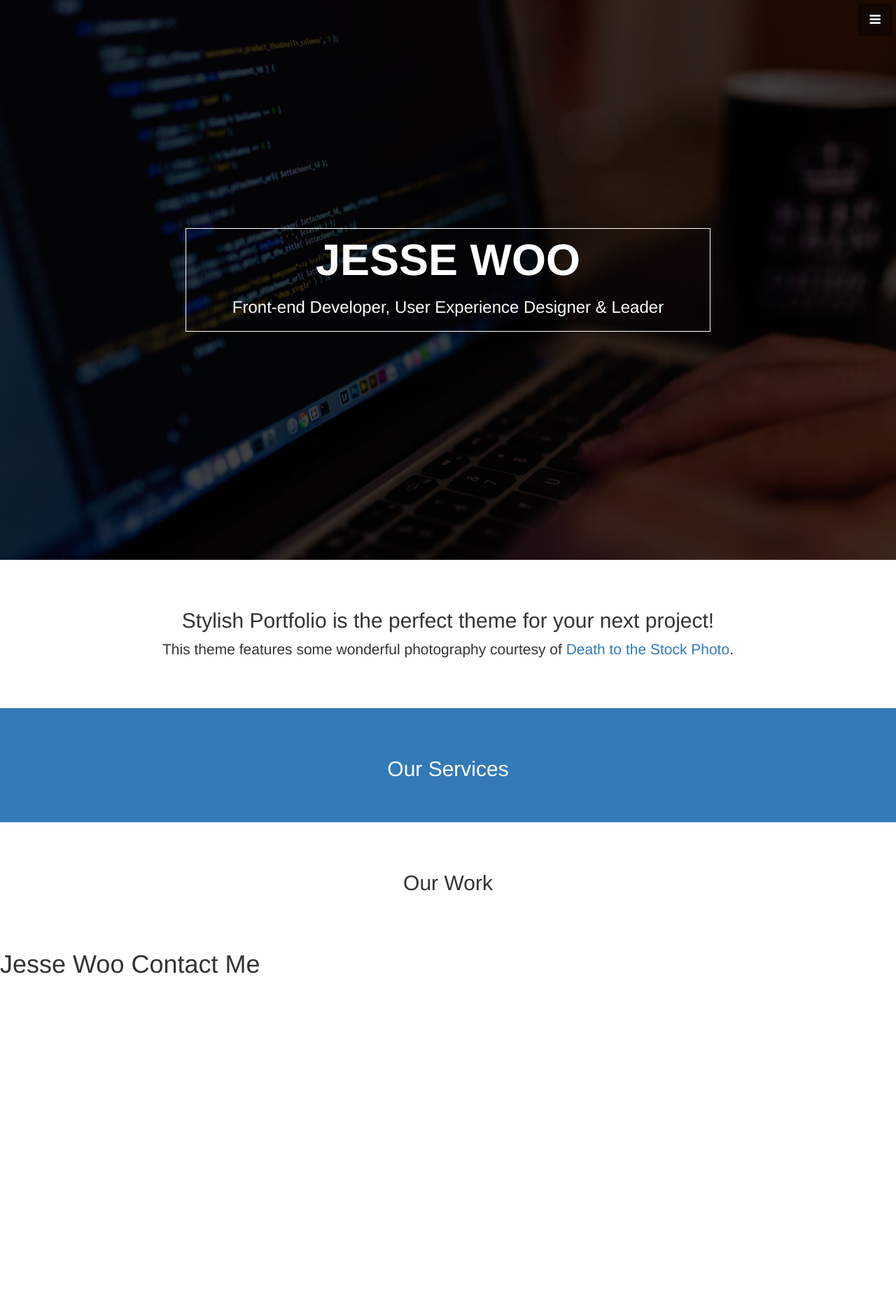
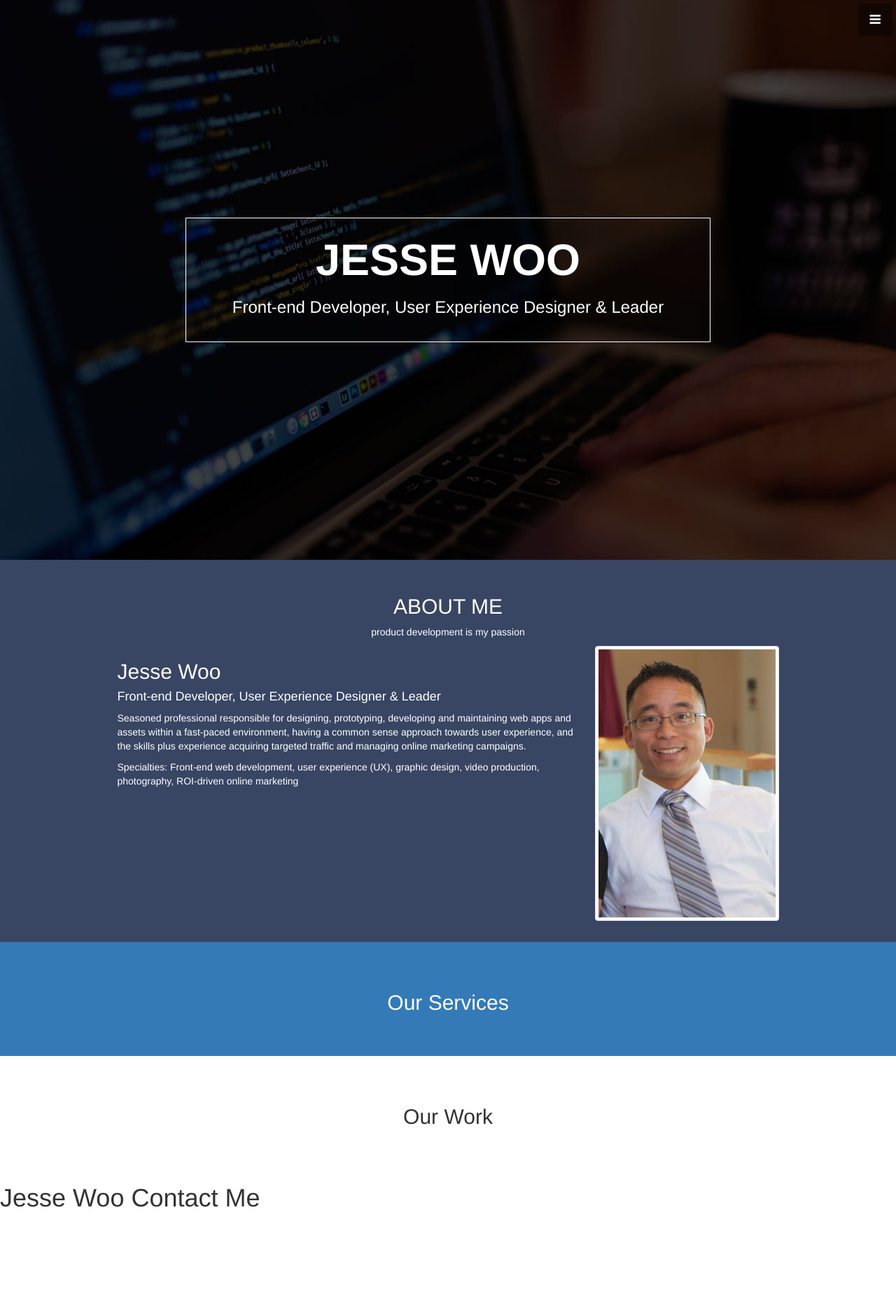
Before and after one commit to jessewoo/jessewoo.github.io, a PHP site: page / in a window 1280 px wide. Shown: the top 1862 px of the page at 70% size. Run offline with PHP 8.4, Linux system fonts and the light colour scheme; some libraries are stand-ins or nearby versions.

Commit message:
New picture

```diff
--- a/css/style.css
+++ b/css/style.css
@@ -168,7 +168,7 @@
 
 #bannerText div {
   border: 1px solid #fff;
-  padding: 10px;
+  padding: 25px 10px;
   width: 60%;
   margin-left: auto;
   margin-right: auto;
@@ -181,7 +181,9 @@
 /* About */
 
 .about {
-    padding: 50px 0;
+    padding: 30px 0;
+    background: #384563;
+    color: #fff;
 }
 
 /* Services */
--- a/index.html
+++ b/index.html
@@ -1,54 +1,36 @@
 <!DOCTYPE html>
 <html lang="en">
-
   <head>
     <meta charset="utf-8">
     <meta http-equiv="X-UA-Compatible" content="IE=edge">
     <meta name="viewport" content="width=device-width, initial-scale=1">
-    <meta name="description" content="Jesse Woo">
+    <meta name="description" content="Jesse Woo's Resume - Front End Developer, User Experience Designer">
     <meta name="author" content="Jesse Woo">
 
-    <title>Jesse Woo - Front End Developer</title>
+    <title>Jesse Woo's Resume</title>
 
     <link rel="stylesheet" href="https://maxcdn.bootstrapcdn.com/bootstrap/3.3.6/css/bootstrap.min.css" integrity="sha384-1q8mTJOASx8j1Au+a5WDVnPi2lkFfwwEAa8hDDdjZlpLegxhjVME1fgjWPGmkzs7" crossorigin="anonymous">
-
-  <!-- Lightbox for Bootstrap -->
     <link href="ekko-lightbox/ekko-lightbox.css" rel="stylesheet">
     <link rel="stylesheet" href="https://maxcdn.bootstrapcdn.com/font-awesome/4.5.0/css/font-awesome.min.css">
-
     <link href="css/style.css" rel="stylesheet">
-
   </head>
 
   <body>
-
     <!-- Navigation -->
     <a id="menu-toggle" href="#" class="btn btn-dark btn-lg toggle"><i class="fa fa-bars"></i></a>
     <nav id="sidebar-wrapper">
         <ul class="sidebar-nav">
             <a id="menu-close" href="#" class="btn btn-light btn-lg pull-right toggle"><i class="fa fa-times"></i></a>
-        <li class="sidebar-brand">
-            <a href="#top"  onclick = $("#menu-close").click(); >Jesse Woo</a>
-        </li>
-        <li>
-            <a href="#top" onclick = $("#menu-close").click(); >Home</a>
-        </li>
-        <li>
-            <a href="#about" onclick = $("#menu-close").click(); >About</a>
-        </li>
-        <li>
-            <a href="#services" onclick = $("#menu-close").click(); >Services</a>
-        </li>
-        <li>
-            <a href="#portfolio" onclick = $("#menu-close").click(); >Portfolio</a>
-        </li>
-        <li>
-            <a href="#contact" onclick = $("#menu-close").click(); >Contact</a>
-        </li>
+            <li class="sidebar-brand"><a href="#top" onclick = $("#menu-close").click(); >Jesse Woo</a></li>
+            <li><a href="#top" onclick = $("#menu-close").click(); >Home</a></li>
+            <li><a href="#about" onclick = $("#menu-close").click(); >About</a></li>
+            <li><a href="#services" onclick = $("#menu-close").click(); >Services</a></li>
+            <li><a href="#portfolio" onclick = $("#menu-close").click(); >Portfolio</a></li>
+            <li><a href="#contact" onclick = $("#menu-close").click(); >Contact</a></li>
         </ul>
     </nav>
 
-    <!-- Header -->
+    <!-- Header / Top -->
     <header id="top" class="header">
         <div class="text-vertical-center container" id="bannerText">
             <div>
@@ -63,9 +45,21 @@
         <div class="container">
             <div class="row">
                 <div class="col-lg-12 text-center">
-                    <h2>Stylish Portfolio is the perfect theme for your next project!</h2>
-                    <p class="lead">This theme features some wonderful photography courtesy of <a target="_blank" href="http://join.deathtothestockphoto.com/">Death to the Stock Photo</a>.</p>
+                    <h2>ABOUT ME</h2>
+                    <p>product development is my passion</p>
                 </div>
+            </div>
+            <div class="row">
+                <div class="col-lg-7 col-lg-offset-1">
+                    <h2>Jesse Woo</h2>
+                    <h4>Front-end Developer, User Experience Designer &amp; Leader</h4>
+                    <p>Seasoned professional responsible for designing, prototyping, developing and maintaining web apps and assets within a fast-paced environment, having a common sense approach towards user experience, and the skills plus experience acquiring targeted traffic and managing online marketing campaigns.</p>
+                    <p>Specialties: Front-end web development, user experience (UX), graphic design, video production, photography, ROI-driven online marketing</p>
+                </div>
+                <div class="col-lg-3">
+                    <img src="images/jessewoo.jpg" alt="Jesse Woo" class="img-responsive img-thumbnail">
+                </div>
+
             </div>
         </div>
     </section>
@@ -98,7 +92,7 @@
 
     <!-- Map -->
     <section id="contact" class="map">
-        <h1>Jesse Woo Contact Me
+        <h1>Jesse Woo Contact Me</h1>
     </section>
 
 	<!-- FOOTER -->
```
Also changed, not shown: images/jessewoo.jpg (added). Lines whose indentation alone changed are shown as unchanged.
